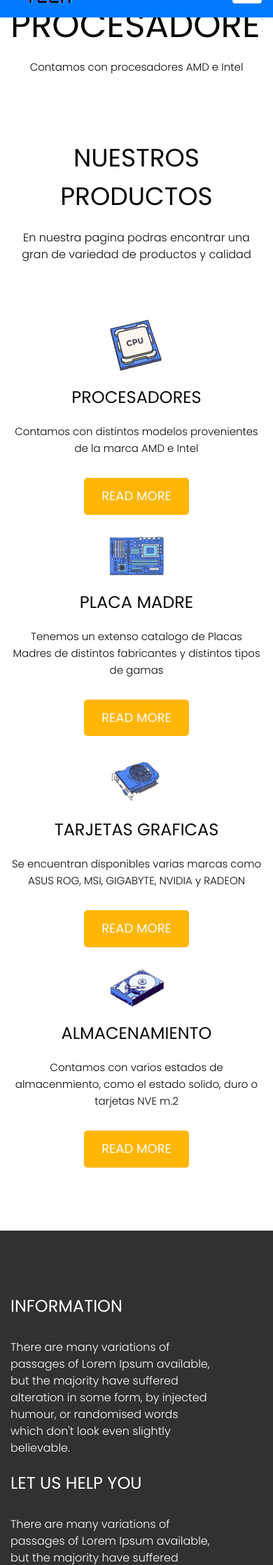
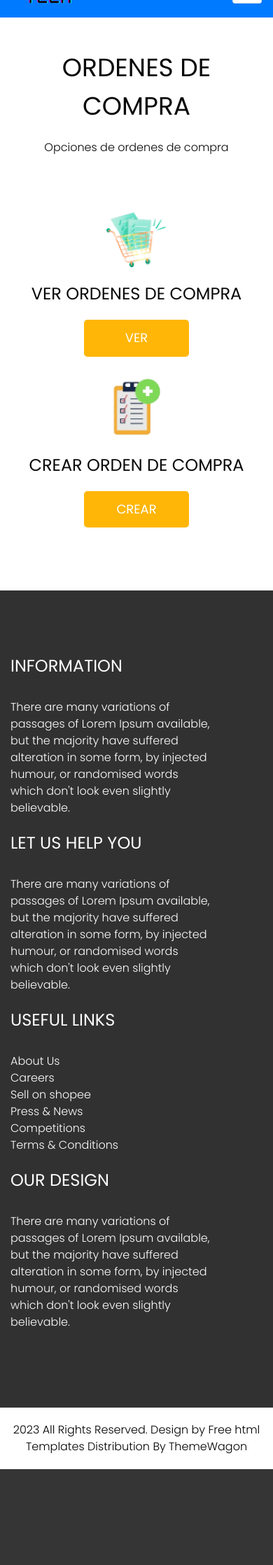
Before and after one commit to BenjaHidalgo/ProyectoSemestral, a Django app: page /index/ in a window 390 px wide. Shown: the part 46-2283 px from the top of the page at 70% size. After the commit the page ends 2146 px from the top, so only its background shows below. Run offline with Django 5.2, Linux system fonts and the light colour scheme; some libraries are stand-ins or nearby versions.

Commit message:
Cambios menores en Login e Index

```diff
--- a/core/templates/core/index.html
+++ b/core/templates/core/index.html
@@ -8,89 +8,33 @@
 {% endblock %}
 {% static 'core/' %}
 
- <!-- banner section start -->
- <div class="banner_section layout_padding">
+
+
+
+<div class="services_section layout_padding">
    <div class="container">
-        <div id="costum_slider" class="carousel slide" data-ride="carousel">
-            <div class="carousel-inner">
-                <div class="carousel-item active">
-                    <h1 class="furniture_text">Procesadores</h1>
-                    <p class="there_text">Contamos con procesadores AMD e Intel</p>
-
-                </div>
-                <div class="carousel-item">
-                    <h1 class="furniture_text">Tarjetas Graficas</h1>
-                    <p class="there_text">Gran variedad de fabricantes</p>
-
-                </div>
-                <div class="carousel-item">
-                    <h1 class="furniture_text">Placa Madre</h1>
-                    <p class="there_text">Gran variedad de fabricantes</p>
-                    <img src="{% static 'core/img/Flecha.png' %}" alt="">
-
+      <h1 class="services_taital">Ordenes de compra</h1>
+      <p class="many_taital">Opciones de ordenes de compra</p>
+      <div class="services_section2 layout_padding">
+          <div class="row justify-content-center align-items-start">
+              <div class="col-lg-3 col-sm-6 d-flex flex-column">
+                  <div class="icon_1"><img src="{% static 'core/img/VerOrden.png' %}"></div>
+                  <h2 class="furnitures_text">Ver ordenes de compra</h2>
+                  <div class="read_bt_main mt-auto">
+                      <div class="read_bt"><a href="#">Ver</a></div>
                   </div>
               </div>
-            <a class="carousel-control-prev" href="#costum_slider" role="button" data-slide="prev">
-                <i class=""><img src="{% static 'core/img/FlechaChica2.png' %}"></i>
-            </a>
-            <a class="carousel-control-next" href="#costum_slider" role="button" data-slide="next">
-                <i class=""><img src="{% static 'core/img/FlechaChica.png' %}"></i>
-            </a>
-        </div>
-    </div>
-</div>
-<!-- banner section end -->
-
-    </div>
-      <!-- header section end -->
-      <!-- services section start -->
-      <div class="services_section layout_padding">
-         <div class="container">
-            <h1 class="services_taital">Nuestros Productos</h1>
-            <p class="many_taital">En nuestra pagina podras encontrar una gran de variedad de productos y calidad </p>
-            <div class="services_section2 layout_padding">
-               <div class="row">
-                  <div class="col-lg-3 col-sm-6">
-                     <div class="icon_1"><img src="{% static 'core/img/Proce.png' %}"></div>
-                     <h2 class="furnitures_text">Procesadores</h2>
-                     <p class="dummy_text">Contamos con distintos modelos provenientes de la marca AMD e Intel</p>
-                     <div class="read_bt_main">
-                        <div class="read_bt"><a href="#">Read More</a></div>
-                     </div>
-                  </div>
-                  <div class="col-lg-3 col-sm-6">
-                     <div class="icon_1"><img src="{% static 'core/img/Placa.png' %}"></div>
-                     <h2 class="furnitures_text">Placa Madre</h2>
-                     <p class="dummy_text">Tenemos un extenso catalogo de Placas Madres de distintos fabricantes y distintos tipos de gamas</p>
-                     <div class="read_bt_main">
-                        <div class="read_bt"><a href="#">Read More</a></div>
-                     </div>
-                  </div>
-                  <div class="col-lg-3 col-sm-6">
-                     <div class="icon_1"><img src="{% static 'core/img/Grafica.png' %}"></div>
-                     <h2 class="furnitures_text">Tarjetas Graficas</h2>
-                     <p class="dummy_text">Se encuentran disponibles varias marcas como ASUS ROG, MSI, GIGABYTE, NVIDIA y RADEON </p>
-                     <div class="read_bt_main">
-                        <div class="read_bt"><a href="#">Read More</a></div>
-                     </div>
-                  </div>
-                  <div class="col-lg-3 col-sm-6">
-                     <div class="icon_1"><img src="{% static 'core/img/Disco.png' %}"></div>
-                     <h2 class="furnitures_text">Almacenamiento</h2>
-                     <p class="dummy_text">Contamos con varios estados de almacenmiento, como el estado solido, duro o tarjetas NVE m.2</p>
-                     <div class="read_bt_main">
-                        <div class="read_bt"><a href="#">Read More</a></div>
+              <div class="col-lg-3 col-sm-6 d-flex flex-column">
+                  <div class="icon_1"><img src="{% static 'core/img/CrearOrden.png' %}"></div>
+                  <h2 class="furnitures_text">Crear orden de compra</h2>
+                  <div class="read_bt_main mt-auto">
+                      <div class="read_bt"><a href="#">Crear</a></div>
                   </div>
               </div>
           </div>
       </div>
    </div>
 </div>
-      <!-- services section end -->
-
-
-
-
 
 
 {% endblock %}
```
Also changed, not shown: core/templates/core/login.html (+11 -7 lines), core/static/core/img/CrearOrden.png (added), core/static/core/img/VerOrden.png (added). Lines whose indentation alone changed are shown as unchanged.
